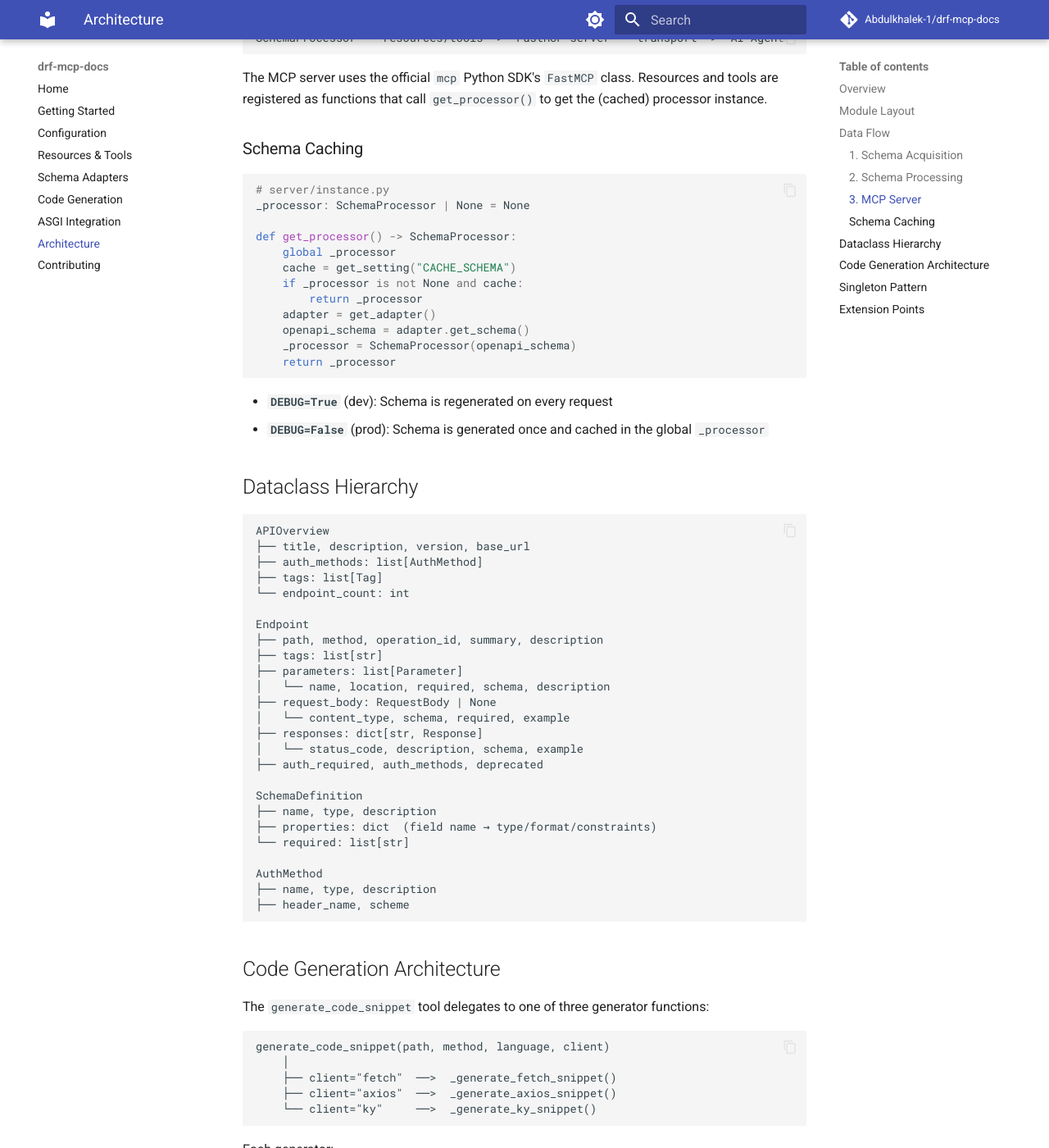
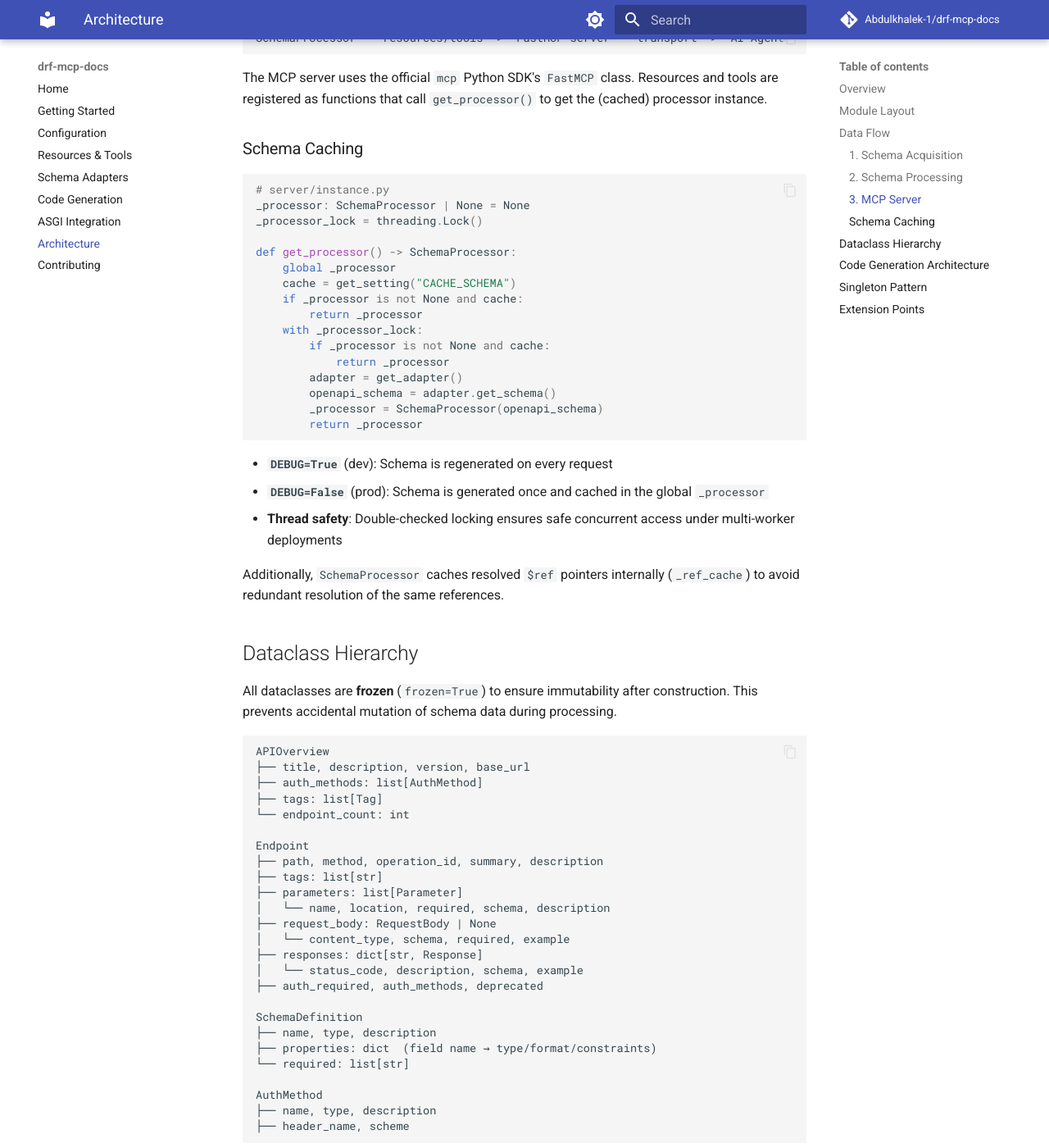
Before and after one commit to Abdulkhalek-1/drf-mcp-docs, an MkDocs documentation site: the page built from docs/architecture.md, in a window 1280 px wide and 1400 px high, scrolled down 2060 px. Shown: the whole window at 82% size. Built offline with MkDocs 1.6.1 and Material for MkDocs 9.7.7, drawn with Linux system fonts in a browser that asks for light colours; comment, search, counter and statistics services are not loaded; some of the changed text lies outside the part shown.

Commit message:
docs: add v0.1.1 changelog and update architecture/tools documentation
- Add comprehensive changelog entry for v0.1.1 (fixed, changed, added)
- Update architecture.md with thread-safe singleton code, ref caching,
  and frozen dataclass notes
- Update resources-and-tools.md to remove deprecated format parameter
  and add input validation documentation

````diff
--- a/docs/architecture.md
+++ b/docs/architecture.md
@@ -95,22 +95,31 @@ The MCP server uses the official `mcp` Python SDK's `FastMCP` class. Resources a
 ```python
 # server/instance.py
 _processor: SchemaProcessor | None = None
+_processor_lock = threading.Lock()
 
 def get_processor() -> SchemaProcessor:
     global _processor
     cache = get_setting("CACHE_SCHEMA")
     if _processor is not None and cache:
         return _processor
-    adapter = get_adapter()
-    openapi_schema = adapter.get_schema()
-    _processor = SchemaProcessor(openapi_schema)
-    return _processor
+    with _processor_lock:
+        if _processor is not None and cache:
+            return _processor
+        adapter = get_adapter()
+        openapi_schema = adapter.get_schema()
+        _processor = SchemaProcessor(openapi_schema)
+        return _processor
 ```
 
 - **`DEBUG=True`** (dev): Schema is regenerated on every request
 - **`DEBUG=False`** (prod): Schema is generated once and cached in the global `_processor`
+- **Thread safety**: Double-checked locking ensures safe concurrent access under multi-worker deployments
+
+Additionally, `SchemaProcessor` caches resolved `$ref` pointers internally (`_ref_cache`) to avoid redundant resolution of the same references.
 
 ## Dataclass Hierarchy
+
+All dataclasses are **frozen** (`frozen=True`) to ensure immutability after construction. This prevents accidental mutation of schema data during processing.
 
 ```
 APIOverview
@@ -168,21 +177,24 @@ Helper functions:
 
 ## Singleton Pattern
 
-The MCP server uses a singleton to avoid creating multiple FastMCP instances:
+The MCP server uses a thread-safe singleton to avoid creating multiple FastMCP instances:
 
 ```python
 # server/__init__.py
 _server: FastMCP | None = None
+_server_lock = threading.Lock()
 
 def get_mcp_server() -> FastMCP:
     global _server
     if _server is None:
-        from drf_mcp_docs.server.instance import create_mcp_server
-        _server = create_mcp_server()
+        with _server_lock:
+            if _server is None:
+                from drf_mcp_docs.server.instance import create_mcp_server
+                _server = create_mcp_server()
     return _server
 ```
 
-This ensures resources and tools are registered exactly once, regardless of how many times `get_mcp_server()` is called.
+Double-checked locking ensures resources and tools are registered exactly once, even under concurrent access from multiple threads.
 
 ## Extension Points
 
````
Also changed, not shown: CHANGELOG.md (+27 -0 lines), docs/resources-and-tools.md (+6 -5 lines).
